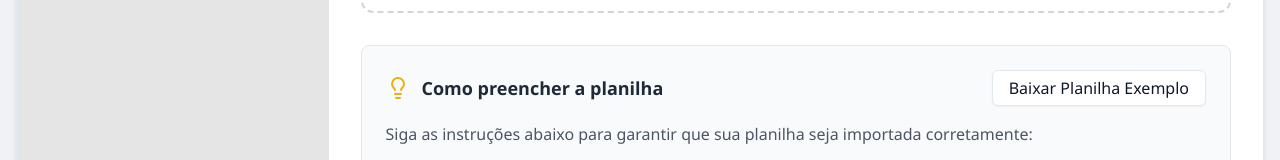
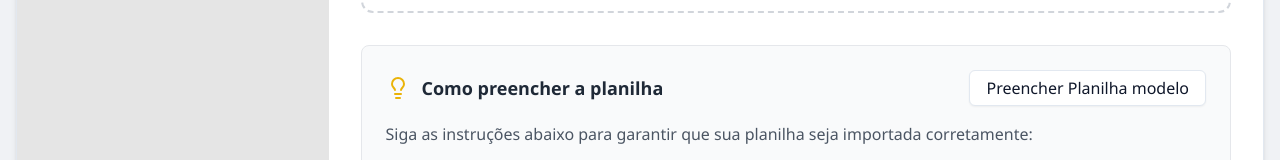
Before and after one commit to SamuelMota321/projeto_cadastro_valeshop, a React (Vite) app: page /alterar-status-cartao in a window 1280 px wide. Shown: the part 728-888 px from the top of the page. Built offline with nearby package versions, Linux system fonts and the light colour scheme.

Commit message:
Update spreadsheetInstructions.tsx

```diff
--- a/src/components/ui/spreadsheetInstructions.tsx
+++ b/src/components/ui/spreadsheetInstructions.tsx
@@ -23,7 +23,7 @@ export const SpreadsheetInstructions = ({ instructions, onDownloadSample }: Spre
           variant="outline"
           onClick={onDownloadSample}
         >
-          Baixar Planilha Exemplo
+          Preencher Planilha modelo
         </Button>
       </div>
 
```
